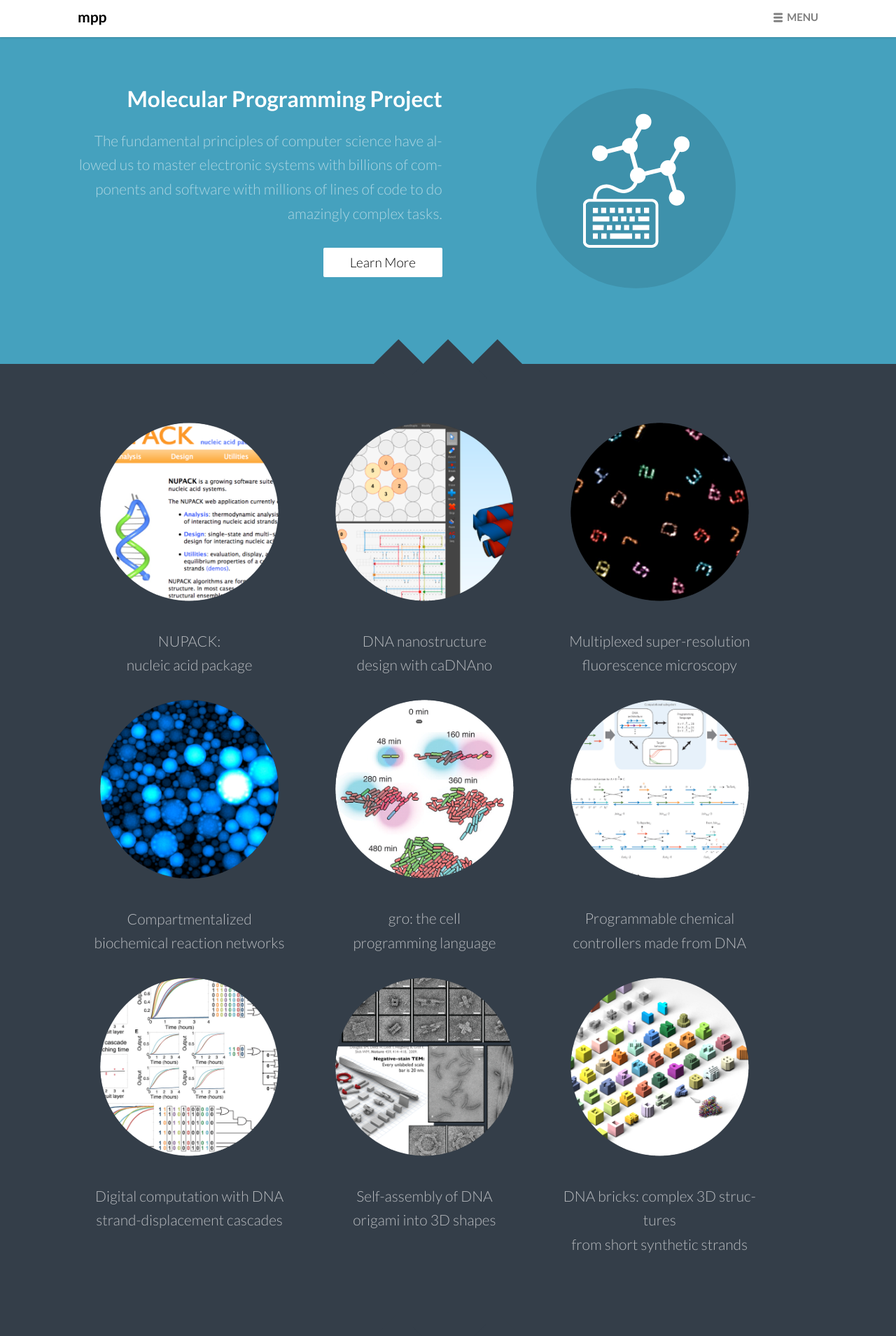
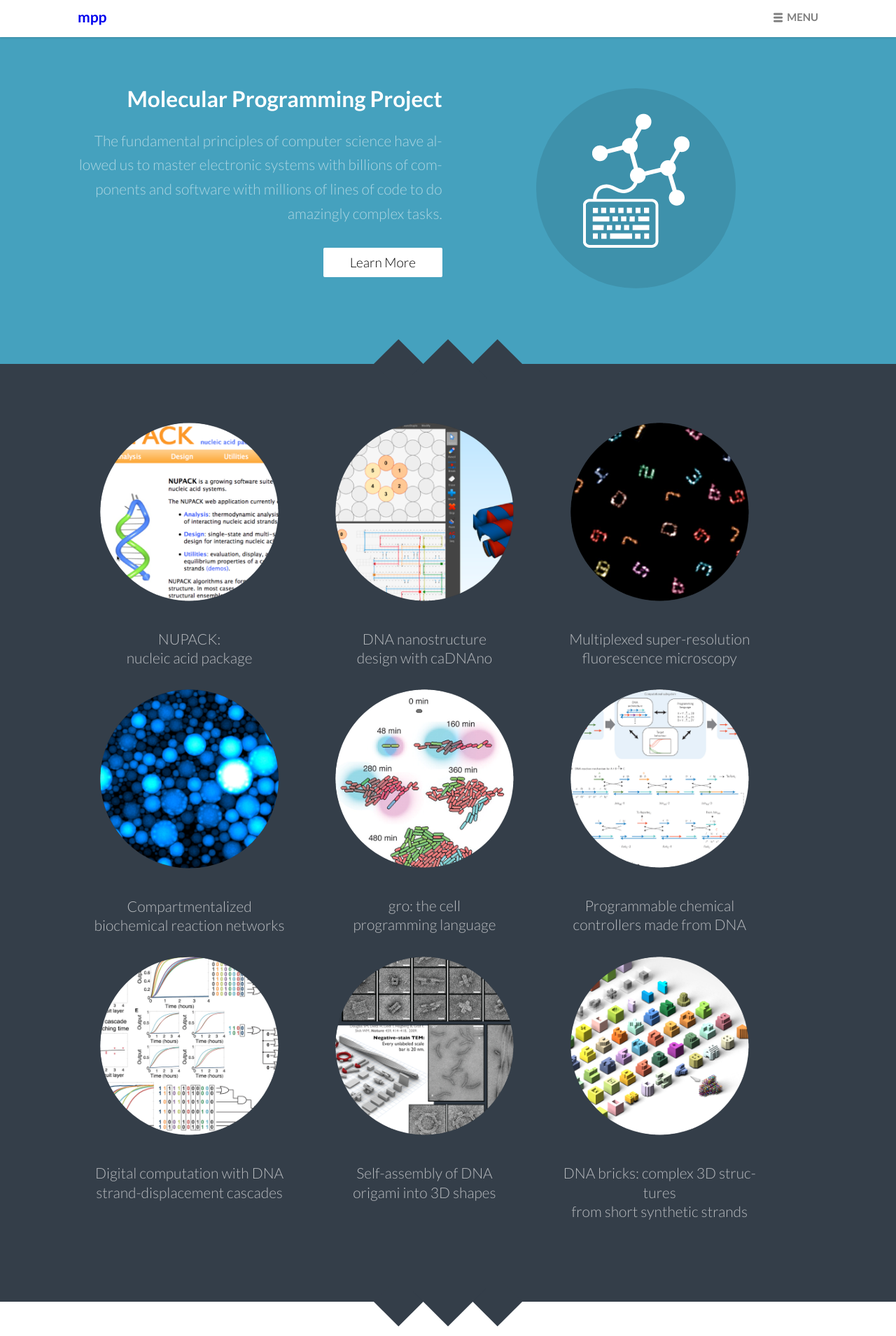
Before and after one commit to douglaslab/mpp, a Jekyll site: the page built from website/index.html, in a window 1280 px wide. Shown: the top 1909 px of the page at 70% size. Built offline with Jekyll 4.4.1, drawn with Linux system fonts in a browser that asks for light colours; nearby versions of some CDN libraries; the list of posts is cut into pages by our own code.

Commit message:
pedantic font tweaks in the share region and beneath the front page icons

```diff
--- a/website/_includes/share.html
+++ b/website/_includes/share.html
@@ -2,7 +2,7 @@
   <div class="row">
       <ul  id="share-buttons">
         <li class="hide-on-mobile">
-          Share this on
+          <p>Share this on</p>
         </li>
 
         <li>
--- a/website/assets/_sass/layout.scss
+++ b/website/assets/_sass/layout.scss
@@ -49,7 +49,7 @@ body > footer {
 
 
 .share-row {
-  @include pad(50px 0px 50px 0);
+  @include pad(50px 0px 30px 0);
   margin:0;
   ul#share-buttons{
     margin:0 auto;
--- a/website/assets/_sass/typography.scss
+++ b/website/assets/_sass/typography.scss
@@ -9,30 +9,32 @@
 @extend .serif;
 */
 
+.normal {font-weight:300;}
+.bold 	{font-weight:700;}
+
 body {
 	font-family: 'Lato', sans-serif;
 
-	font-weight:300;
-	color:#5a5350;
+	@extend .normal;
+	color:#66625b;
 }
 
 a#menu-logo{
-	font-weight:600;
-	color:black;
+	@extend .bold;
 	text-transform:lowercase;
 }
 
 a:link,a:visited{
 	text-decoration:none;
 }
-/*
-h1,h2,h3,h4,h5,h6{
-	//@extend .sans;
+
+h1,h3,h4,h5,h6{
+	@extend .bold;
 }
-*/
+
 h1{
 	@extend .alpha;
-	font-weight:600;
+
 }
 
 .page,.post{
@@ -50,24 +52,25 @@ h2{
 	}
 h3{
 	@extend .gamma;
-	font-weight:600;
+
 }
 h4{
 	@extend .delta;
-	font-weight:600;
+
+	margin:.5em 0;
 
 	}
 h5{
 	// blog roll headlines on front page. bold, dark.
 	@extend .epsilon;
-	font-weight:600;
+
 	margin-bottom:.3em;
 
 
 	}
 h6{ // headlines in footer
 	@extend .zeta;
-	font-weight:600;
+
 	margin-bottom:-0.1em;
 }
 
@@ -92,13 +95,16 @@ h6{ // headlines in footer
 	float:right;
 }
 
+
+
 /*
-
+pedantic, but, the frontpage grid of circular images
+needs to have less line height
+*/
 .frontpage{
-.half:first-child{text-align:right}
-.half:last-child{text-align:left}
+	.centered p{line-height:1.3em}
 }
-
+/*
 
 // override the text-alignment in .half on the frontpage's menu.
 .frontpage nav{
@@ -147,4 +153,5 @@ ul#blogroll{//front page
 
 .share-row {
 	@extend .epsilon;
+	p{margin-top:.4em;font-size:.8em}
 }
```
Also changed, not shown: 10 other files.
